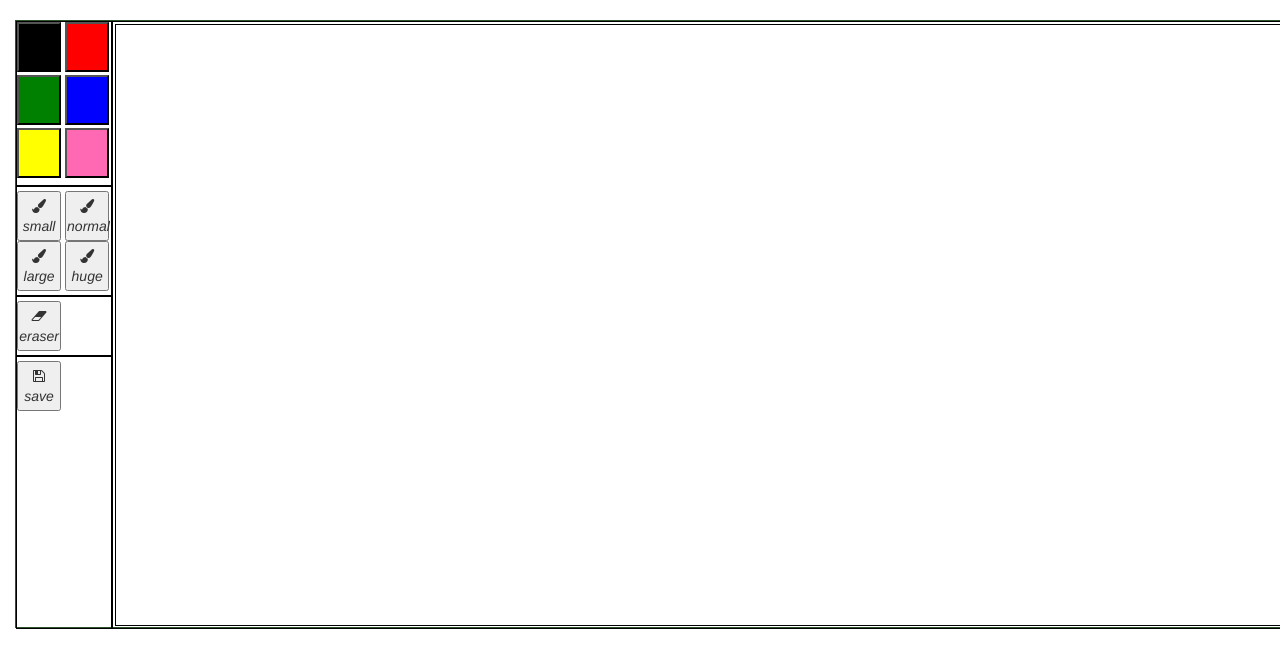
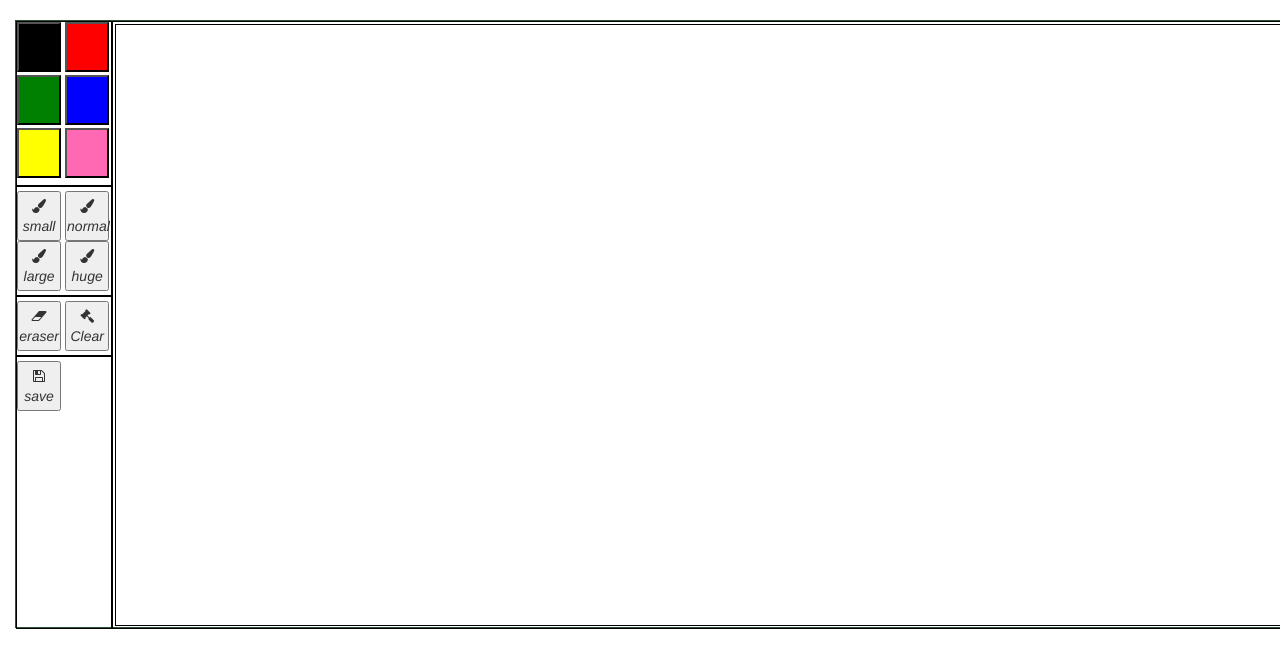
Before and after one commit to seyedalifazel/WebPaint, a plain HTML site: page index.html in a window 1280 px wide. Shown: the top 668 px of the page. Drawn offline with Linux system fonts and the light colour scheme.

Commit message:
add clear tools , add background color for bg image

```diff
--- a/index.html
+++ b/index.html
@@ -8,7 +8,7 @@
     <link rel="stylesheet" href="css/font-awesome-4.7.0/css/font-awesome.min.css">
     <script src="js/jquery-3.2.1.min.js"></script>
     <script src="js/FileSaver.js"></script>
-    <script src ="js/canvas-toBlob.js"></script>
+    <script src="js/canvas-toBlob.js"></script>
 
 </head>
 <body>
@@ -43,6 +43,10 @@
                 <button class="btn-select sizeBtn" onclick="setColor('white')">
                     <div><span class="fa fa-eraser"></span></div>
                     <i>eraser</i>
+                </button>
+                <button class="btn-select sizeBtn" onclick="clearCanvas()">
+                    <div><span class="fa fa-gavel"></span></div>
+                    <i>Clear</i>
                 </button>
                 <!--<button class="btn-select sizeBtn" onclick="setSrcImage()">-->
                 <!--<div><span class="fa fa-star"></span></div><i>logo</i>-->
@@ -105,7 +109,8 @@
         function redrawLg() {
             context.clearRect(0, 0, context.canvas.width, context.canvas.height); // Clears the canvas
             context.lineJoin = "round";
-
+            context.fillStyle = "#fff";
+            context.fillRect(0, 0, context.canvas.width, context.canvas.height);
             for (var i = 0; i < clickXlg.length; i++) {
                 context.beginPath();
                 if (clickDraglg[i] && i) {
@@ -178,6 +183,17 @@
             }
         }
 
+        function clearCanvas() {
+            contextSm.clearRect(0, 0, context.canvas.width, context.canvas.height); // Clears the canvas
+            for (var i = 0; i < clickXlg.length; i++) {
+                clickXlg = [];
+                clickYlg = [];
+                clickDraglg = [];
+                colorLg = [];
+            }
+            redrawLg();
+        }
+
         function setColor(colors) {
             colorPick = colors;
         }
@@ -196,10 +212,11 @@
         function save() {
             //png = ReImg.fromCanvas(document.getElementById('canvasPaintLg')).toPng();
             var canvas = document.getElementById("canvasPaintLg");
-            canvas.toBlob(function(blob) {
+            canvas.toBlob(function (blob) {
                 saveAs(blob, "output.png");
             }, "image/png");
         };
+
 
     </script>
 </div>
```
